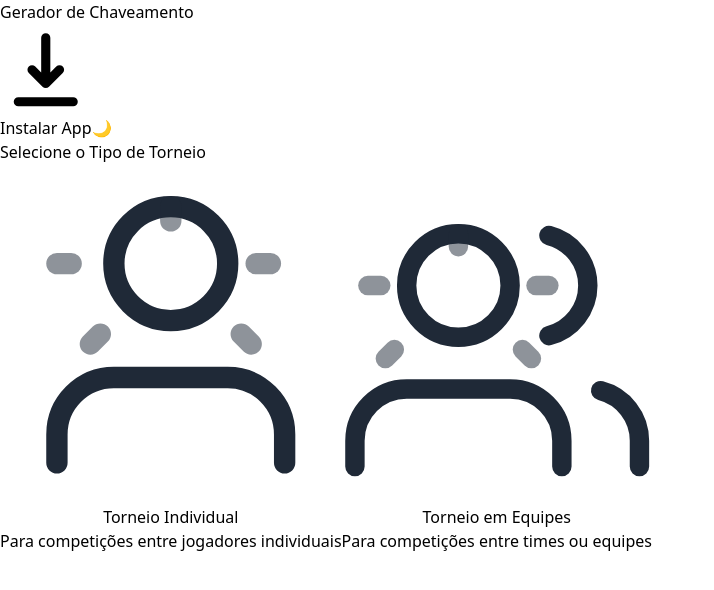
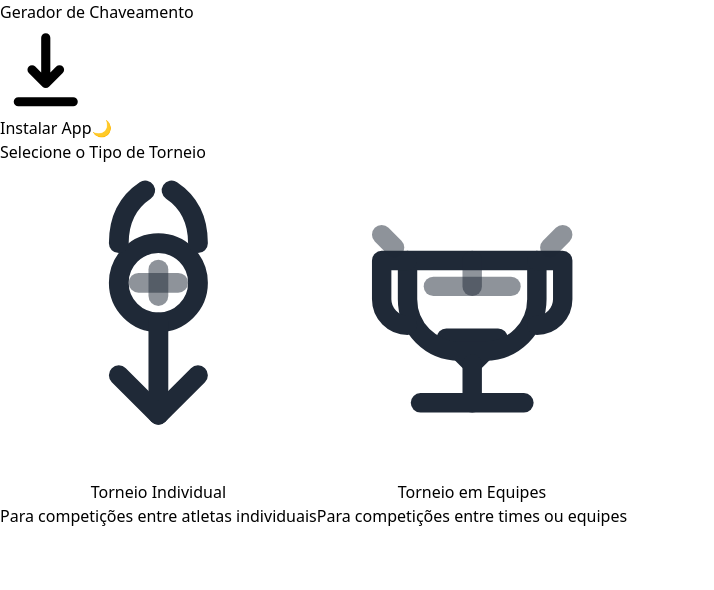
Before and after one commit to kauenovais/torneio, a React (Vite) app: page / in a window 1280 px wide. Shown: the top 590 px of the page, without its empty margins (0-714 px from the left). Built offline with nearby package versions, Linux system fonts and the light colour scheme.

Commit message:
correção

```diff
--- a/src/App.tsx
+++ b/src/App.tsx
@@ -543,13 +543,15 @@ function App() {
               strokeLinecap="round"
               strokeLinejoin="round"
             >
-              <path d="M20 21v-2a4 4 0 0 0-4-4H8a4 4 0 0 0-4 4v2" />
-              <circle cx="12" cy="7" r="4" />
-              <path d="M12 3v1" opacity="0.5" />
-              <path d="M18 7h1" opacity="0.5" />
-              <path d="M5 7H4" opacity="0.5" />
-              <path d="M16.95 11.95l0.7 0.7" opacity="0.5" />
-              <path d="M7.05 11.95l-0.7 0.7" opacity="0.5" />
+              {/* Medalha com fita */}
+              <circle cx="12" cy="9" r="3" />
+              <path d="M12 12v7" />
+              <path d="M9 16l3 3 3-3" />
+              <path d="M9 6c0-1.5.5-3 2-4" />
+              <path d="M15 6c0-1.5-.5-3-2-4" />
+              {/* Detalhes da medalha */}
+              <path d="M12 8v2" opacity="0.5" />
+              <path d="M10.5 9H13.5" opacity="0.5" />
             </svg>
           </div>
           <div className="relative z-10 space-y-2">
@@ -559,7 +561,7 @@ function App() {
               Torneio Individual
             </h3>
             <p className={`text-center ${tema === 'dark' ? 'text-gray-300' : 'text-gray-600'}`}>
-              Para competições entre jogadores individuais
+              Para competições entre atletas individuais
             </p>
           </div>
         </button>
@@ -591,15 +593,20 @@ function App() {
               strokeLinecap="round"
               strokeLinejoin="round"
             >
-              <path d="M17 21v-2a4 4 0 0 0-4-4H5a4 4 0 0 0-4 4v2" />
-              <circle cx="9" cy="7" r="4" />
-              <path d="M23 21v-2a4 4 0 0 0-3-3.87" />
-              <path d="M16 3.13a4 4 0 0 1 0 7.75" />
-              <path d="M9 3v1" opacity="0.5" />
-              <path d="M15 7h1" opacity="0.5" />
-              <path d="M3 7H2" opacity="0.5" />
-              <path d="M13.95 11.95l0.7 0.7" opacity="0.5" />
-              <path d="M4.05 11.95l-0.7 0.7" opacity="0.5" />
+              {/* Troféu central */}
+              <path d="M12 15l-2-2h4l-2 2z" />
+              <path d="M7 7h10v3c0 2.21-1.79 4-4 4h-2c-2.21 0-4-1.79-4-4V7z" />
+              <path d="M17 7h2v3c0 1.1-.9 2-2 2" />
+              <path d="M7 7H5v3c0 1.1.9 2 2 2" />
+              {/* Base do troféu */}
+              <path d="M12 15v3" />
+              <path d="M8 18h8" />
+              {/* Detalhes do troféu */}
+              <path d="M12 7v2" opacity="0.5" />
+              <path d="M9 9h6" opacity="0.5" />
+              {/* Estrelas laterais */}
+              <path d="M5 5l1 1" opacity="0.5" />
+              <path d="M19 5l-1 1" opacity="0.5" />
             </svg>
           </div>
           <div className="relative z-10 space-y-2">
```
